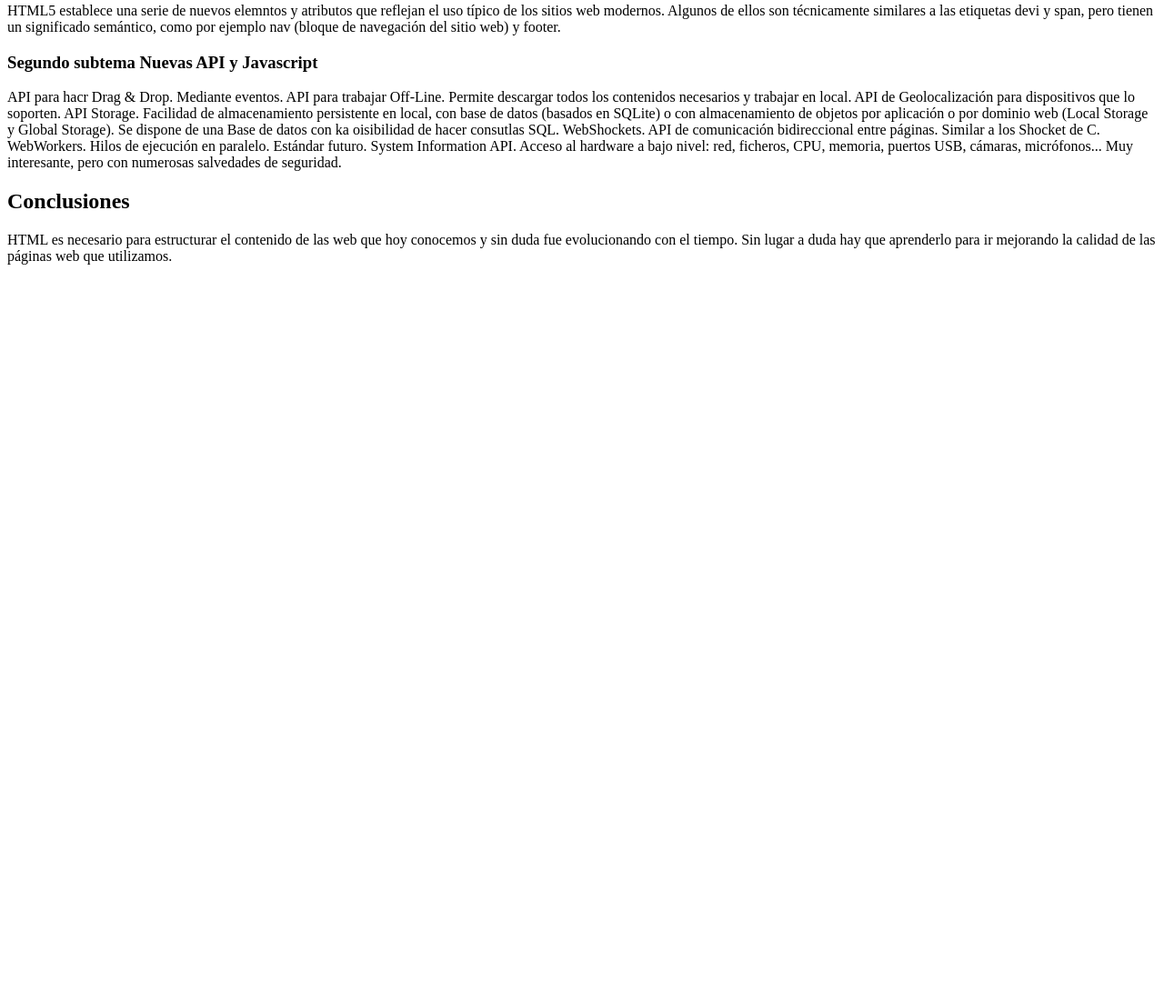
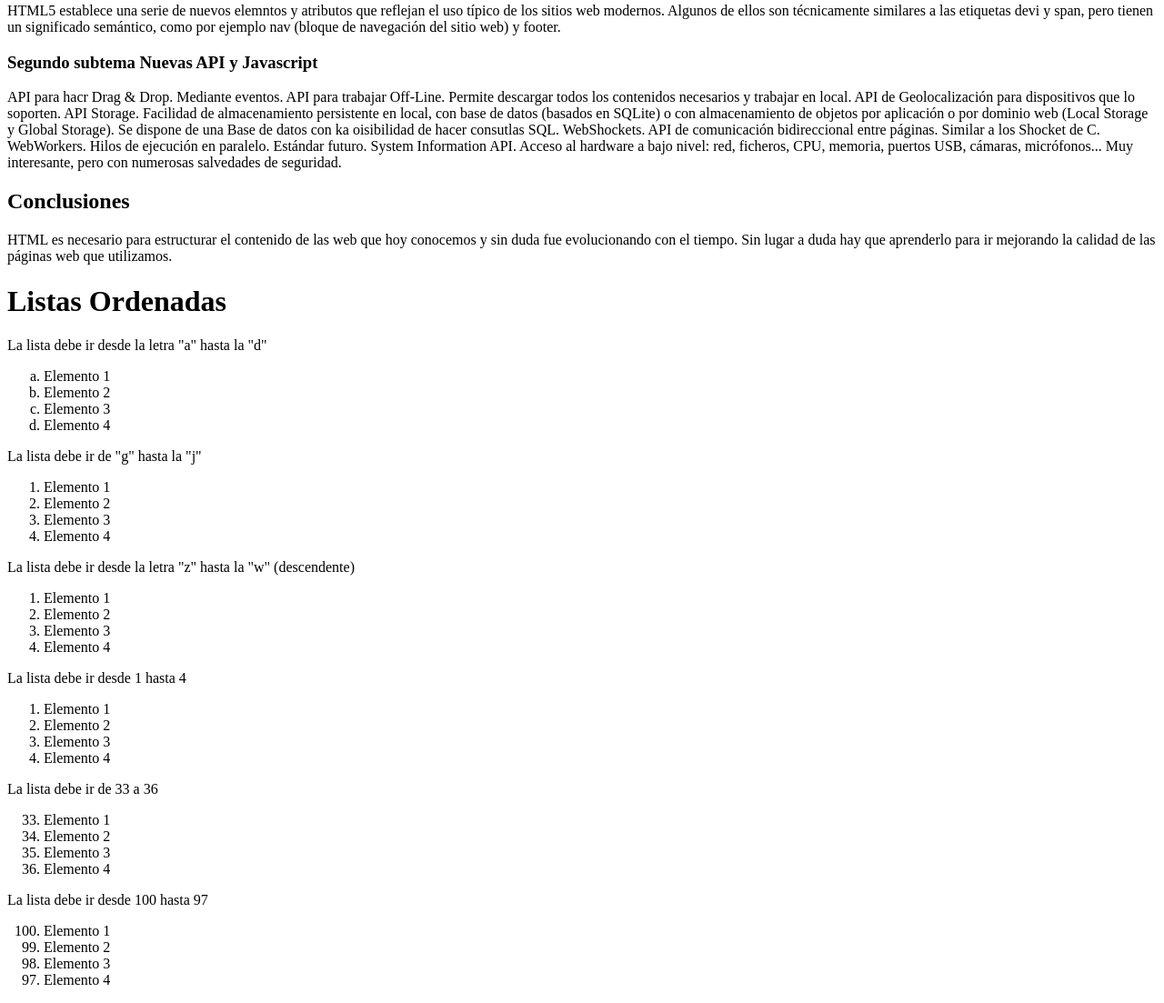
Before and after one commit to mariana-elizabeth-cruz/Practica1AP, a plain HTML site: page index.html in a window 1280 px wide. Shown: the part 569-1672 px from the top of the page at 91% size. Before the commit the page ends 876 px from the top, so only its background shows below. Drawn offline with Linux system fonts and the light colour scheme.

Commit message:
agrego lista

```diff
--- a/index.html
+++ b/index.html
@@ -5,6 +5,7 @@
     <title>Ejercicios para HTML</title>
   </head>
   <body>
+    <!-- Encabezados -->
     <div>
       <h1>Titulo principal de la practica HTML</h1>
       <p>
@@ -39,5 +40,55 @@
         HTML es necesario para estructurar el contenido de las web que hoy conocemos y sin duda fue evolucionando con el tiempo. Sin lugar a duda hay que aprenderlo para ir mejorando la calidad de las páginas web que utilizamos.
       </p>
     </div>
+    <!-- LISTAS -->
+    <div>
+      <h1>Listas Ordenadas</h1>
+      <p>La lista debe ir desde la letra "a" hasta la "d"</p>
+      <ol type="a">
+        <li>Elemento 1</li>
+        <li>Elemento 2</li>
+        <li>Elemento 3</li>
+        <li>Elemento 4</li>
+      </ol>
+      <!-- falta ordenar las letras -->
+      <p>La lista debe ir de "g" hasta la "j"</p>
+      <ol type="g">
+        <li>Elemento 1</li>
+        <li>Elemento 2</li>
+        <li>Elemento 3</li>
+        <li>Elemento 4</li>
+      </ol>
+      <p>La lista debe ir desde la letra "z" hasta la "w" (descendente)</p>
+      <ol>
+        <li>Elemento 1</li>
+        <li>Elemento 2</li>
+        <li>Elemento 3</li>
+        <li>Elemento 4</li>
+      </ol>
+      <!-- hasta aqui falta -->
+      <p>La lista debe ir desde 1 hasta 4</p>
+      <ol>
+        <li>Elemento 1</li>
+        <li>Elemento 2</li>
+        <li>Elemento 3</li>
+        <li>Elemento 4</li>
+      </ol>
+      <p>La lista debe ir de 33 a 36</p>
+      <!-- con start indica el numero de inicio -->
+      <ol start="33">
+        <li>Elemento 1</li>
+        <li>Elemento 2</li>
+        <li>Elemento 3</li>
+        <li>Elemento 4</li>
+      </ol>
+      <p>La lista debe ir desde 100 hasta 97</p>
+      <ol reversed start="100">
+        <li>Elemento 1</li>
+        <li>Elemento 2</li>
+        <li>Elemento 3</li>
+        <li>Elemento 4</li>
+      </ol>
+
+    </div>
   </body>
 </html>
```
